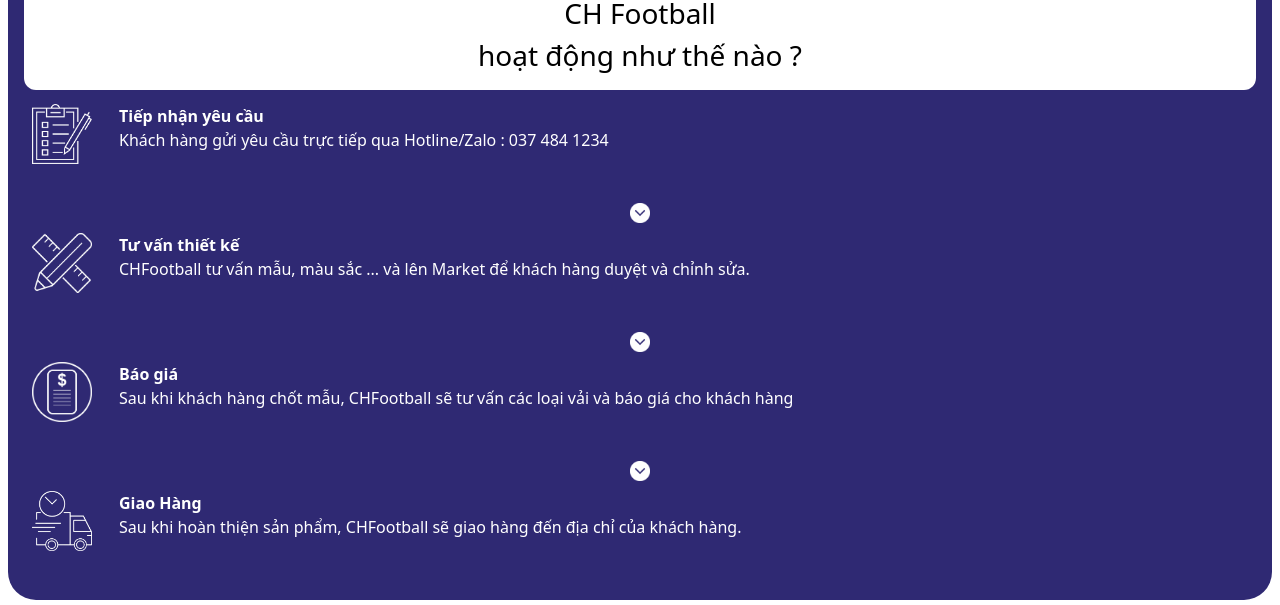
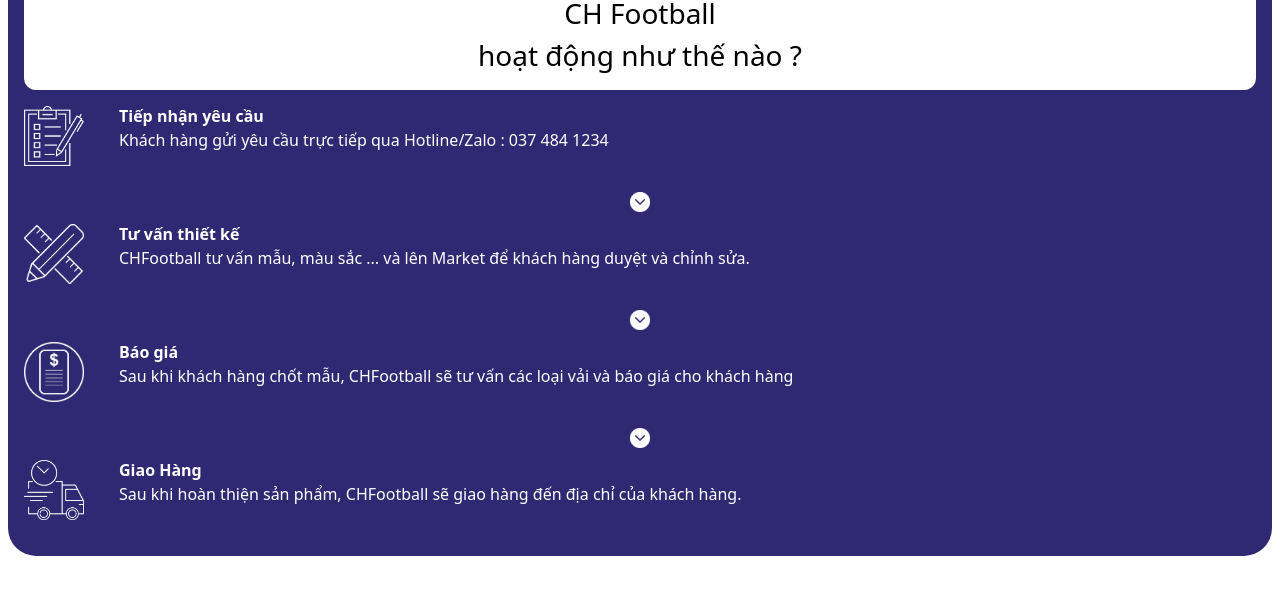
Before and after one commit to HoangNgocThang/CHfootball, a React (Create React App) app: page / in a window 1280 px wide. Shown: the part 816-1421 px from the top of the page. Built offline with nearby package versions, Linux system fonts and the light colour scheme.

Commit message:
icon center text container procedure

```diff
--- a/src/App.css
+++ b/src/App.css
@@ -110,8 +110,10 @@
 }
 
 .procedure-icon {
+  display: flex;
+  align-self: center;
   width: 75px;
-  height: 75px;
+  height: 100%;
 }
 
 .procedure-icon-img {
```
